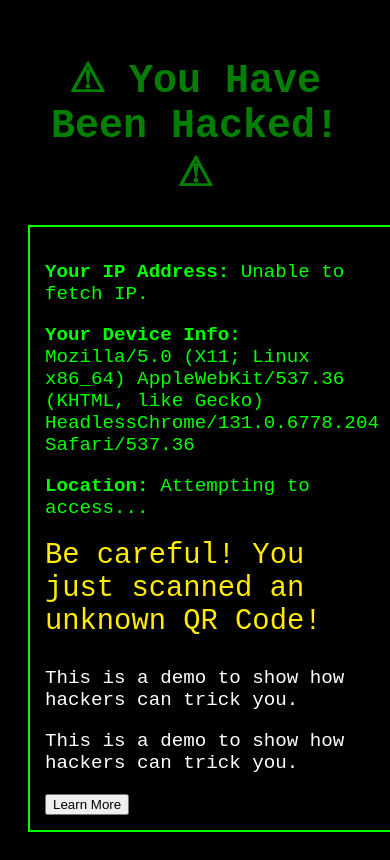
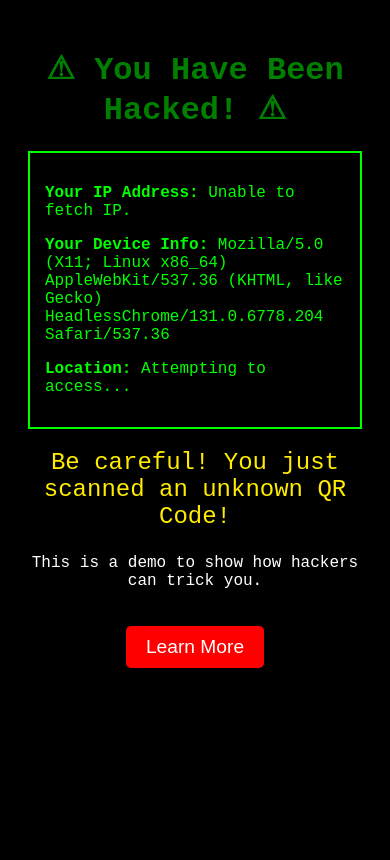
Before and after one commit to AryanTheng/cyber-awareness-demo, a plain HTML site: page index.html in a window 390 px wide. Drawn offline with Linux system fonts and the light colour scheme; no server answers.

Commit message:
Update index.html

```diff
--- a/index.html
+++ b/index.html
@@ -27,6 +27,7 @@
             display: inline-block;
             text-align: left;
             font-size: 1.2em;
+            max-width: 90%;
         }
         .warning {
             margin-top: 20px;
@@ -38,12 +39,32 @@
             from { color: red; }
             to { color: yellow; }
         }
+        .learn-more {
+            margin-top: 20px;
+            padding: 10px 20px;
+            background-color: red;
+            color: white;
+            border: none;
+            font-size: 1.2em;
+            cursor: pointer;
+            border-radius: 5px;
+        }
+        .learn-more:hover {
+            background-color: darkred;
+        }
+        @media (max-width: 600px) {
+            h1 {
+                font-size: 2em;
+            }
+            .console {
+                font-size: 1em;
+            }
+        }
     </style>
     <script>
         function showDetails() {
             document.getElementById("browser").innerText = navigator.userAgent;
 
-            // Fetch IP Address
             fetch("https://ifconfig.me/all.json")
                 .then(response => response.json())
                 .then(data => {
@@ -54,7 +75,6 @@
                     console.error("Error fetching IP details:", error);
                 });
 
-            // Attempt to get user location
             if (navigator.geolocation) {
                 navigator.geolocation.getCurrentPosition(
                     position => {
@@ -79,10 +99,9 @@
         <p><strong>Your IP Address:</strong> <span id="ip">Fetching...</span></p>
         <p><strong>Your Device Info:</strong> <span id="browser">Fetching...</span></p>
         <p><strong>Location:</strong> <span id="location">Attempting to access...</span></p>
-        <p class="warning">Be careful! You just scanned an unknown QR Code!</p>
-        <p style="color: white;">This is a demo to show how hackers can trick you.</p>
-        <p style="color: white;">This is a demo to show how hackers can trick you.</p>
-        <button class="learn-more" onclick="window.location.href='https://github.com/AryanTheng/cyber-awareness-demo'">Learn More</button>
     </div>
+    <p class="warning">Be careful! You just scanned an unknown QR Code!</p>
+    <p style="color: white;">This is a demo to show how hackers can trick you.</p>
+    <button class="learn-more" onclick="window.location.href='https://github.com/AryanTheng/cyber-awareness-demo'">Learn More</button>
 </body>
 </html>
```
